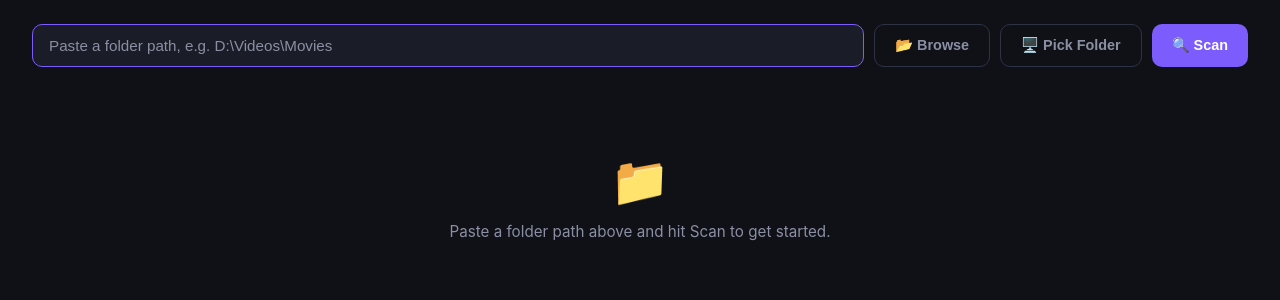
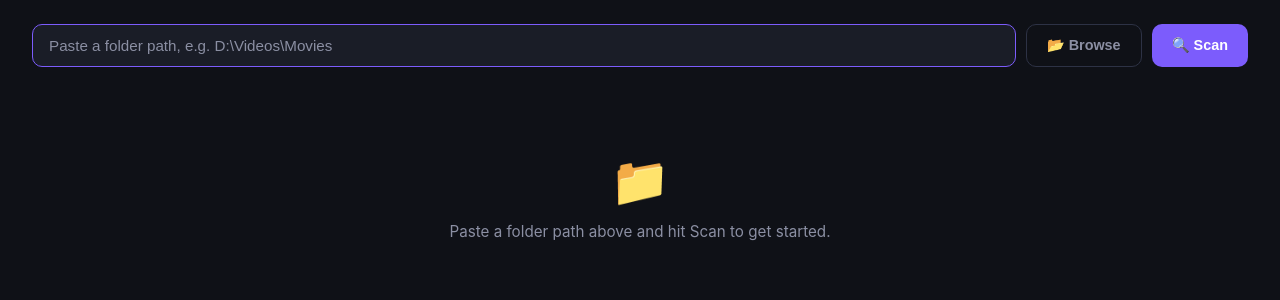
Before and after one commit to bmcgarybot/squishbox-universal, a Flask app: page / in a window 1280 px wide. Shown: the part 70-370 px from the top of the page. Run offline with Flask 3, Linux system fonts and the light colour scheme; data that the repository does not hold is empty.

Commit message:
Simplify: native OS picker for Browse + Add Folder
- Browse now opens Finder/Explorer directly (no custom browser)
- Add Folder also uses native picker
- One consistent way to pick folders everywhere

```diff
--- a/templates/index.html
+++ b/templates/index.html
@@ -456,10 +456,9 @@
   <!-- Folder input -->
   <div class="folder-bar">
     <input type="text" id="folderInput" placeholder="Paste a folder path, e.g. D:\Videos\Movies" autofocus>
-    <button class="btn btn-outline" onclick="openBrowser()">📂 Browse</button>
-    <button class="btn btn-outline" onclick="nativeBrowse()" title="Open system file picker">🖥️ Pick Folder</button>
+    <button class="btn btn-outline" onclick="nativeBrowse()">📂 Browse</button>
     <button class="btn btn-primary" id="scanBtn" onclick="scanFolder()">🔍 Scan</button>
-    <button class="btn btn-outline btn-sm" id="addFolderBtn" onclick="openBrowserForAdd()" style="display:none;" title="Add another folder to the queue">➕ Add Folder</button>
+    <button class="btn btn-outline btn-sm" id="addFolderBtn" onclick="nativeBrowseAdd()" style="display:none;" title="Add another folder to the queue">➕ Add Folder</button>
   </div>
 
   <!-- Active folders -->
@@ -1178,9 +1177,19 @@ async function nativeBrowse() {
     const r = await fetch(API + '/api/native-browse', {method:'POST'});
     const data = await r.json();
     if (data.error) { alert('Error: ' + data.error); return; }
-    if (data.cancelled || !data.path) return; // User cancelled
+    if (data.cancelled || !data.path) return;
     document.getElementById('folderInput').value = data.path;
     submitFolder(data.path);
+  } catch(e) { alert('Failed to open folder picker: ' + e.message); }
+}
+
+async function nativeBrowseAdd() {
+  try {
+    const r = await fetch(API + '/api/native-browse', {method:'POST'});
+    const data = await r.json();
+    if (data.error) { alert('Error: ' + data.error); return; }
+    if (data.cancelled || !data.path) return;
+    addFolder(data.path);
   } catch(e) { alert('Failed to open folder picker: ' + e.message); }
 }
 
```
